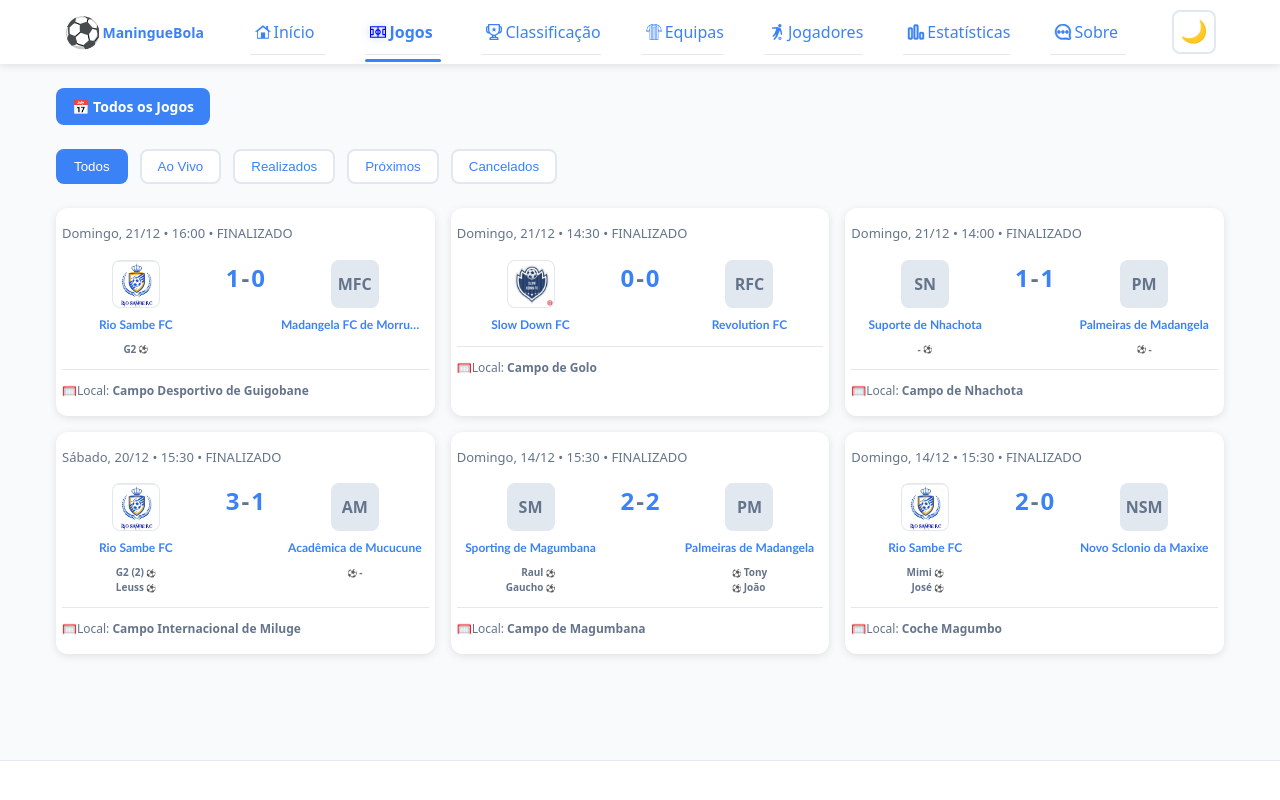
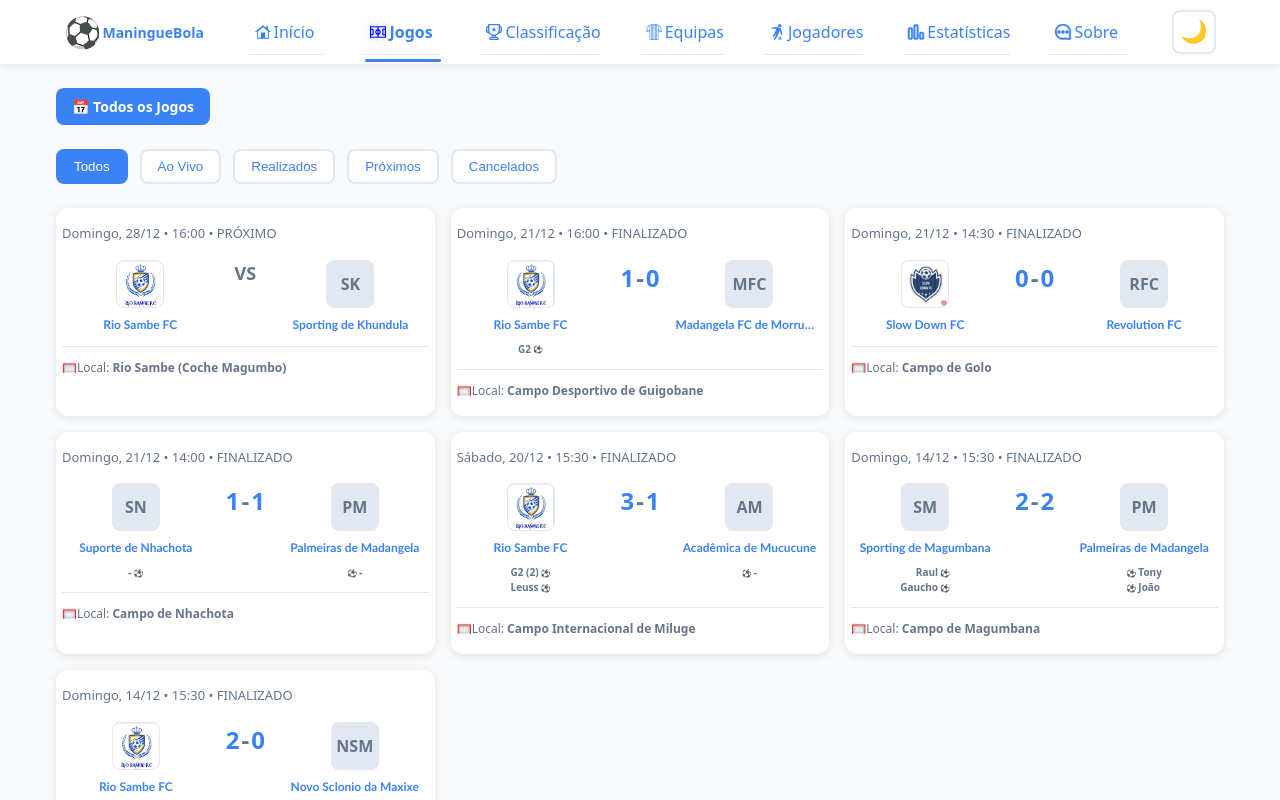
Before and after one commit to Raimundroid/maninguebola, a React (Vite) app: page /jogos in a window 1280 px wide. Shown: the top 800 px of the page. Built offline with nearby package versions, Linux system fonts and the light colour scheme.

Commit message:
added Rio Sambe's fourth game, just wow this guys are consistent

```diff
--- a/src/data/matchesData.js
+++ b/src/data/matchesData.js
@@ -35,7 +35,7 @@ const matchesData = [
     time: "15:30",
     status: "finished", // 'live' | 'finished' | 'upcoming'
     // minute: 67, // Current minute (only for live)
-    venue: "Coche Magumbo",
+    venue: "Rio Sambe (Coche Magumbo)",
     // info: "85+ espectadores", // Optional extra info
     // ✅ NEW: Store as Array of Strings
     // Note: You can still keep "(2)" for multiple goals if you want strict string display
@@ -109,6 +109,23 @@ const matchesData = [
     // Note: You can still keep "(2)" for multiple goals if you want strict string display
     homeScorers: ["G2"],
     awayScorers: [],
+  },
+  {
+    id: 7, // Unique ID for React keys
+    homeTeamId: "rioSambeFc", //new
+    awayTeamId: "sportingKhundula", //new
+    homeScore: 1, // Only for live/finished
+    awayScore: 1,
+    date: "2025-12-28", // ISO Format
+    time: "16:00",
+    status: "upcoming", // 'live' | 'finished' | 'upcoming'
+    // minute: 67, // Current minute (only for live)
+    venue: "Rio Sambe (Coche Magumbo)",
+    // info: "85+ espectadores", // Optional extra info
+    // ✅ NEW: Store as Array of Strings
+    // Note: You can still keep "(2)" for multiple goals if you want strict string display
+    // homeScorers: ["-"],
+    // awayScorers: ["-"],
   },
 
   //   {
--- a/src/data/teamsData.js
+++ b/src/data/teamsData.js
@@ -129,7 +129,7 @@ const teamsData = {
     // position: "1",
     // points: "99", /////
     // founded: 1000,
-    stadium: "Indefinido",
+    stadium: "Rio Sambe (Coche Magumbo)",
     logo: "/images/teams/rioSambeFc/rioSambeFc.jpg",
     colors: { primary: "red", secondary: "green" },
     // contact: {
@@ -265,6 +265,24 @@ const teamsData = {
     //   email: "eagles@example.com",
     // },
   },
+  sportingKhundula: {
+    id: "sportingKhundula", // Unique identifier
+    name: "Sporting de Khundula", // Full team name
+    shortName: "Sport. de Khundula", // ✅ NEW
+    abbr: "SK", // Abbreviation for logos
+    // position: "1",
+    // points: "99", /////
+    // founded: 1000,
+    stadium: "Indefinido",
+    // logo: "/images/teams/shield-gold.jpg",
+    colors: { primary: "yellow", secondary: "green" },
+    // contact: {
+    //   coach: "John Dalton",
+    //   captain: "Jaime Paulo",
+    //   phone: "+258 82 12 34 567",
+    //   email: "eagles@example.com",
+    // },
+  },
   //   eagles: {
   //     id: "eagles", // Unique identifier
   //     name: "FC Eagles", // Full team name
```
